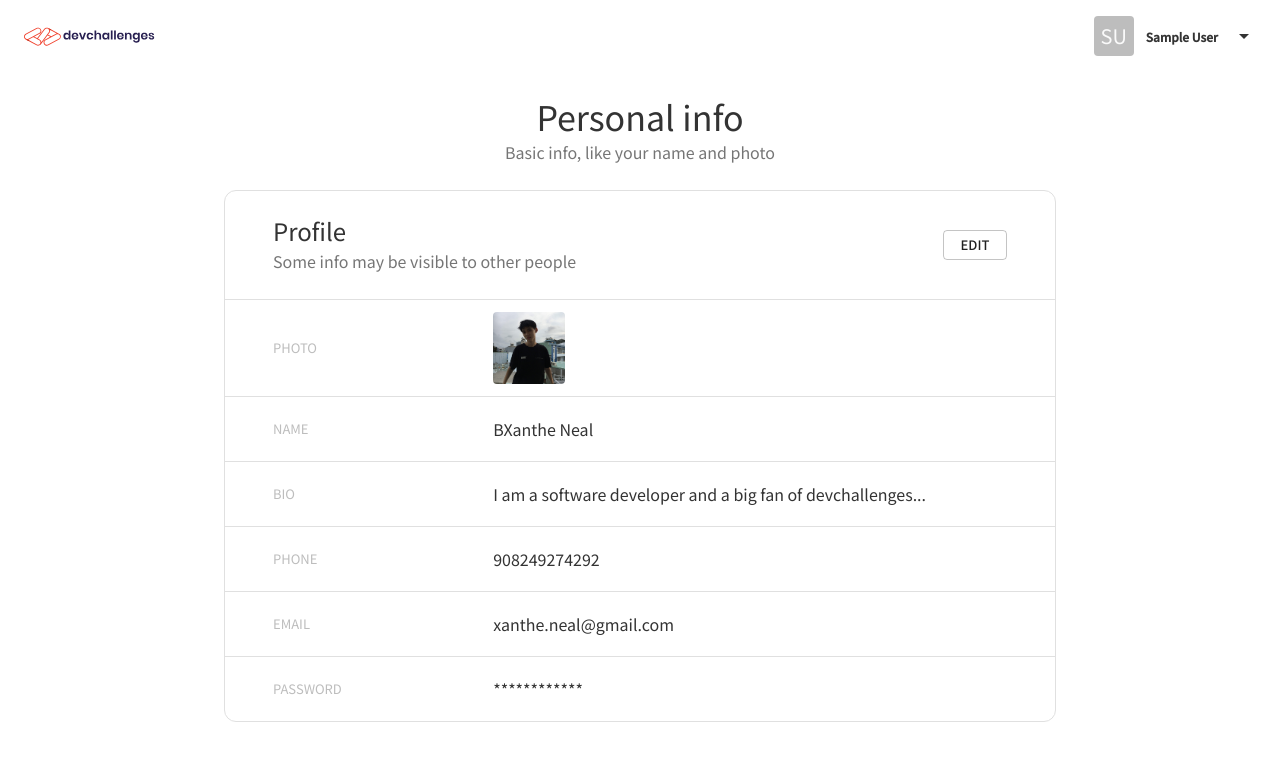
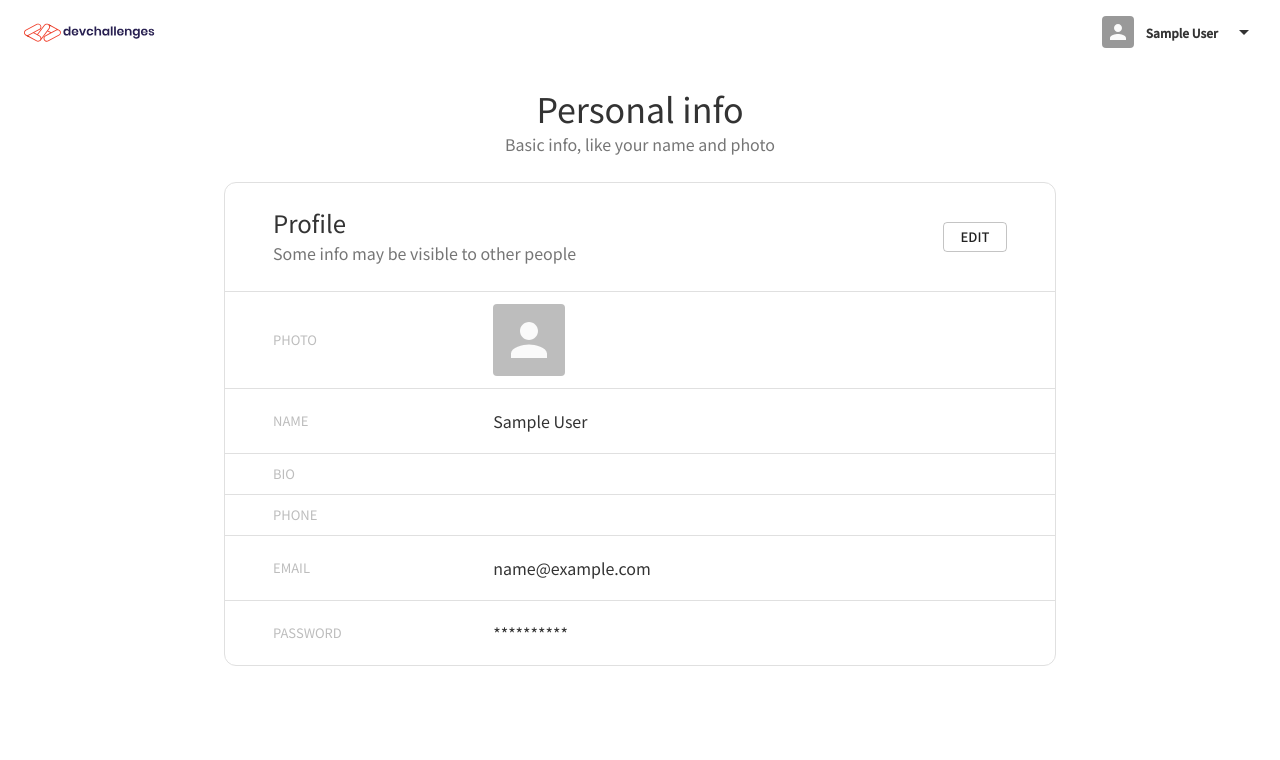
Before and after one commit to kctrnn/authentication, a React (Create React App) app: page /account in a window 1280 px wide. Shown: the top 760 px of the page. Built offline with nearby package versions, Linux system fonts and the light colour scheme; sample sign-in values are in the browser's storage.

Commit message:
Add data to profile

```diff
--- a/src/components/Header/index.js
+++ b/src/components/Header/index.js
@@ -75,19 +75,18 @@ const styles = (theme) => ({
     alignItems: "center",
     cursor: "pointer",
 
-    "& > img": {
-      width: theme.spacing(4),
-      height: theme.spacing(4),
-      objectFit: "cover",
-      borderRadius: "8px",
-    },
-
     "& > h4": {
       fontSize: "12px",
       marginLeft: "12px",
       marginRight: "14px",
       userSelect: "none",
     },
+  },
+
+  avatar: {
+    width: theme.spacing(4),
+    height: theme.spacing(4),
+    backgroundColor: "rgba(0, 0, 0, 0.4)",
   },
 });
 
@@ -98,11 +97,6 @@ const Header = ({ classes }) => {
 
   const dispatch = useDispatch();
   const history = useHistory();
-
-  const avaName = loggedInUser.name
-    .split(" ")
-    .map((w) => w.charAt(0))
-    .join("");
 
   const handleClick = (event) => {
     setAnchorEl(event.currentTarget);
@@ -135,13 +129,12 @@ const Header = ({ classes }) => {
           <div className='user'>
             {isLoggedIn && (
               <Box className={classes.toggle} onClick={handleClick}>
-                {loggedInUser.avatarUrl && (
-                  <img src={loggedInUser.avatarUrl} alt='' />
-                )}
-
-                {!loggedInUser.avatarUrl && (
-                  <Avatar variant='rounded'>{avaName}</Avatar>
-                )}
+                <Avatar
+                  variant='rounded'
+                  src={loggedInUser.avatarUrl}
+                  alt=''
+                  className={classes.avatar}
+                />
 
                 <h4>{loggedInUser.name}</h4>
 
--- a/src/features/Personal/components/Profile/index.js
+++ b/src/features/Personal/components/Profile/index.js
@@ -1,7 +1,6 @@
-// import PropTypes from "prop-types";
 import { Avatar, Box, Button, makeStyles, Typography } from "@material-ui/core";
-import Images from "constants/image";
 import React from "react";
+import { useSelector } from "react-redux";
 import { Link } from "react-router-dom";
 
 const useStyles = makeStyles((theme) => ({
@@ -41,8 +40,10 @@ const useStyles = makeStyles((theme) => ({
   },
 }));
 
-const Profile = (props) => {
+const Profile = () => {
   const classes = useStyles();
+  const loggedInUser = useSelector((state) => state.user.current);
+  const { id, name, email, bio, phone, avatarUrl } = loggedInUser;
 
   return (
     <div className={classes.profile}>
@@ -61,7 +62,7 @@ const Profile = (props) => {
           variant='outlined'
           size='small'
           component={Link}
-          to='/account/kctrnn'
+          to={`/account/${id}`}
         >
           Edit
         </Button>
@@ -74,7 +75,7 @@ const Profile = (props) => {
 
         <Avatar
           variant='rounded'
-          src={Images.KCTRNN}
+          src={avatarUrl}
           alt=''
           className={classes.avatar}
         />
@@ -86,7 +87,7 @@ const Profile = (props) => {
         </Typography>
 
         <Typography variant='body1' className={classes.content}>
-          BXanthe Neal
+          {name}
         </Typography>
       </Box>
 
@@ -96,7 +97,7 @@ const Profile = (props) => {
         </Typography>
 
         <Typography variant='body1' className={classes.content}>
-          I am a software developer and a big fan of devchallenges...
+          {bio}
         </Typography>
       </Box>
 
@@ -106,7 +107,7 @@ const Profile = (props) => {
         </Typography>
 
         <Typography variant='body1' className={classes.content}>
-          908249274292
+          {phone}
         </Typography>
       </Box>
 
@@ -116,7 +117,7 @@ const Profile = (props) => {
         </Typography>
 
         <Typography variant='body1' className={classes.content}>
-          xanthe.neal@gmail.com
+          {email}
         </Typography>
       </Box>
 
@@ -126,13 +127,11 @@ const Profile = (props) => {
         </Typography>
 
         <Typography variant='body1' className={classes.content}>
-          ************
+          **********
         </Typography>
       </Box>
     </div>
   );
 };
 
-Profile.propTypes = {};
-
 export default Profile;
--- a/src/features/Personal/index.js
+++ b/src/features/Personal/index.js
@@ -12,7 +12,7 @@ const Personal = () => {
         <MainPage />
       </Route>
 
-      <Route path={`${match.path}/:username`}>
+      <Route path={`${match.path}/:userId`}>
         <EditPage />
       </Route>
     </Switch>
```
